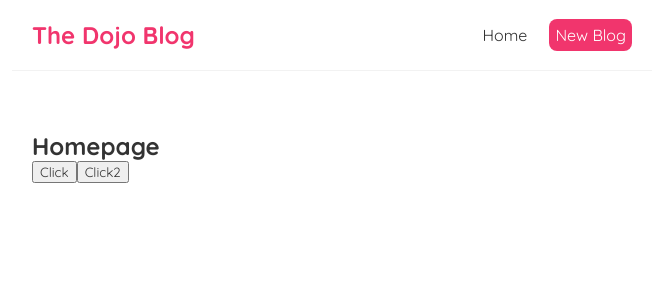
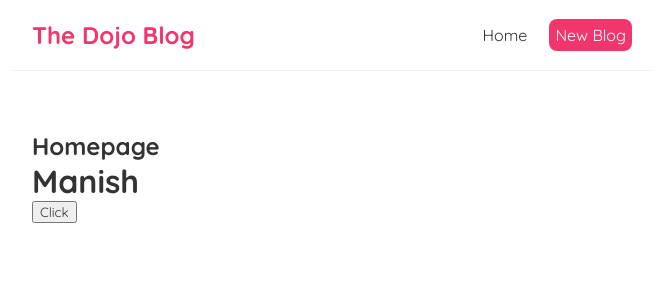
Before and after one commit to its-man-ish/task-tracker, a React (Create React App) app in the folder blogs/: page / in a window 1280 px wide. Shown: the top 300 px of the page, without its empty margins (308-971 px from the left). Built offline with nearby package versions, Linux system fonts and the light colour scheme.

Commit message:
useStae hook

```diff
--- a/blogs/src/Home.js
+++ b/blogs/src/Home.js
@@ -1,17 +1,17 @@
+
+import { useState } from "react"
 const Home = () => {
-    const handleClick =()=>{
-        console.log("Hellow Bro")
-    }
-    const handleClickAgain =(name)=>{
-        console.log("Hellow Bro",name)
+
+    const [name,setName]=useState("Manish");
+    const handleClick=()=>{
+        setName("Rohit")
     }
     return (
       <div className="home">
         <h2>Homepage</h2>
+
+        <h1>{name}</h1>
         <button onClick={handleClick}>Click</button>
-        <button onClick={()=>{
-            handleClickAgain("Manish")
-        }}>Click2</button>
 
       </div>
     );
```
